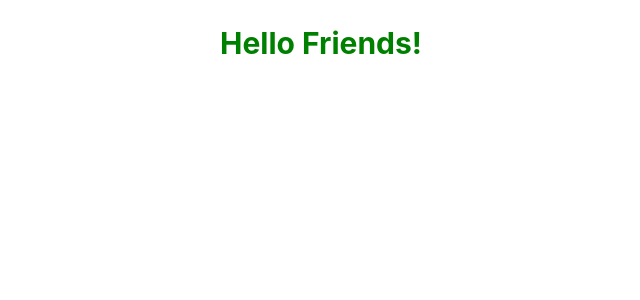
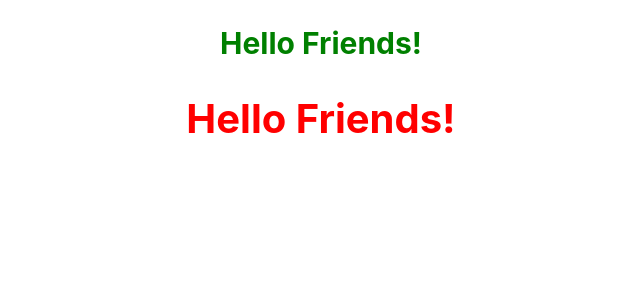
Before and after one commit to tnmy2426/first_react_app, a React (Create React App) app: page / in a window 1280 px wide. Shown: the top 300 px of the page, without its empty margins (319-959 px from the left). Built offline with nearby package versions, Linux system fonts and the light colour scheme.

Commit message:
Using css module in app and style component perfectly

```diff
--- a/src/App.js
+++ b/src/App.js
@@ -15,6 +15,7 @@ import './App.css';
 // import Navbar from './components/Navbar';
 // import Welcome from './components/Welcome';
 import './components/style.css'
+import style from './components/style.module.css'
 
 function App() {
   let success = {
@@ -25,6 +26,7 @@ function App() {
     <div className="App">
       {/* <h2 className={ success ? 'success': ''}>Hello Friends!</h2> */}
       <h2 style={ success }>Hello Friends!</h2>
+      <h2 className={style.primary}>Hello Friends!</h2>
       {/* <Hello name='Tanmoy' age='25'>This is children part just for this component.</Hello>
       <Hello name='Akib' age='30' />
       <Hello name='Rakib' age='26' /> */}
--- /dev/null
+++ b/src/components/style.module.css
@@ -0,0 +1,4 @@
+.primary{
+    color: red;
+    font-size: 40px;
+}
```
